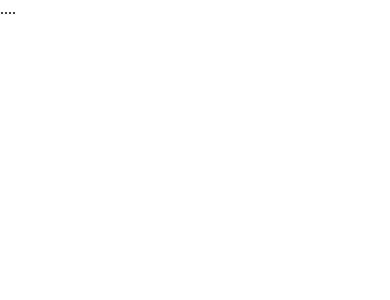
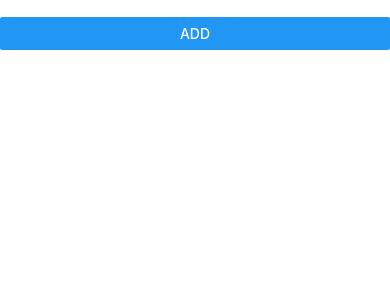
Before and after one commit to yuri-la-torre-ortiz/ReactNativetutorial, a React Native app: screen / in a window 390 px wide. Shown: the top 300 px of the page. Built offline with nearby package versions, Linux system fonts and the light colour scheme.

Commit message:
Fix indentation

```diff
--- a/App.js
+++ b/App.js
@@ -1,16 +1,16 @@
-import { StatusBar } from 'expo-status-bar';
 import React, { useState } from 'react';
-import { Button, StyleSheet, Text, View } from 'react-native';
+import { Button, StyleSheet, Text, TextInput, View } from 'react-native';
 
 export default function App() {
   return (
     <View>
-    <View>
-    ....
-    </View>
-    <View>
+      <View>
+        <TextInput />
+        <Button title="ADD" />
+      </View>
+      <View>
 
-    </View>
+      </View>
     </View>
   );
 }
```
